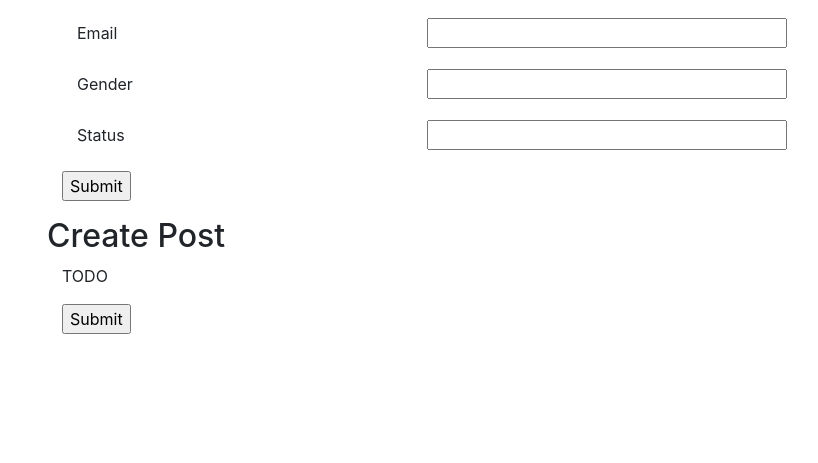
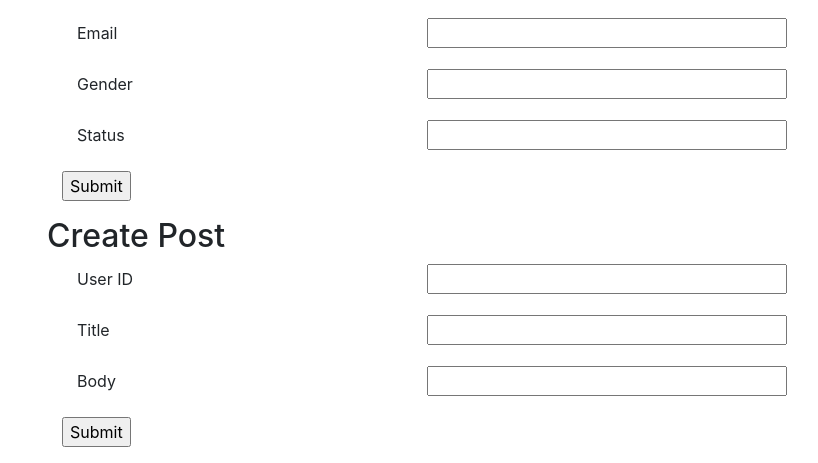
Before and after one commit to ellia001/starter-rest-with-flask, a plain HTML site: page flask-gorest/static/index.html in a window 1280 px wide. Shown: the part 491-954 px from the top of the page, without its empty margins (38-856 px from the left). Before the commit the page ends 825 px from the top, so only its background shows below. Drawn offline with nearby package versions, Linux system fonts and the light colour scheme.

Commit message:
add /posts form, fix error check code

```diff
--- a/flask-gorest/static/index.html
+++ b/flask-gorest/static/index.html
@@ -67,16 +67,25 @@
         <div class="container">
             <form id="createPostForm" action="api/posts" onsubmit="handleSubmit(event,this)">
                 <div class="form-group">
-                    TODO
+                    <label class="col-md-4" for="userid">User ID</label>
+                    <input class="col-md-4" type="number" name="userid" id="userid">
                 </div>
 
-                <div>
+                <div class="form-group">
+                    <label class="col-md-4" for="title">Title</label>
+                    <input class="col-md-4" type="text" name="title" id="title">
+                </div>
+
+                <div class="form-group">
+                    <label class="col-md-4" for="body">Body</label>
+                    <input class="col-md-4" type="text" name="body" id="body">
+                </div>
+
+                <div class="form-group"">
                     <input type="submit">
                 </div>
             </form>
         </div>
     </div>
-
-
   </body>
 </html>
```
Also changed, not shown: 1 other file.
